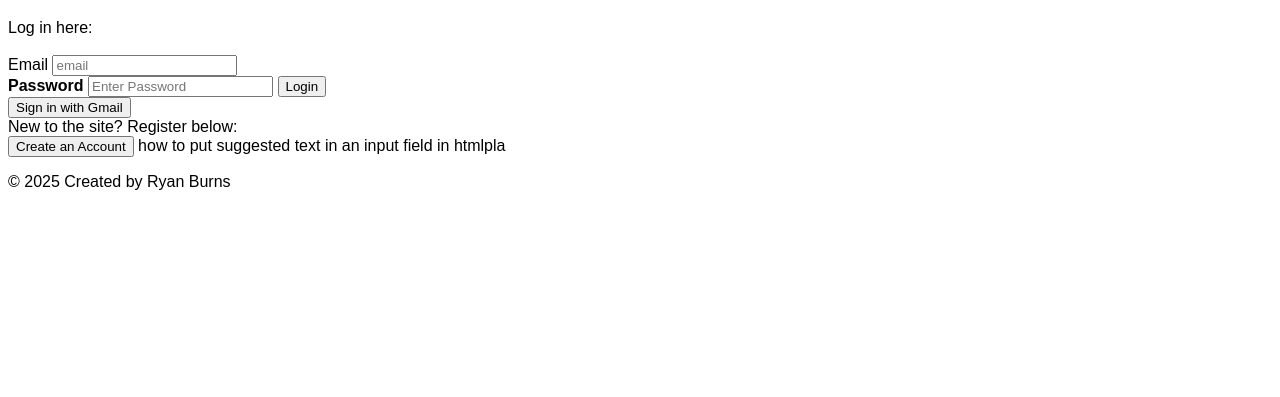
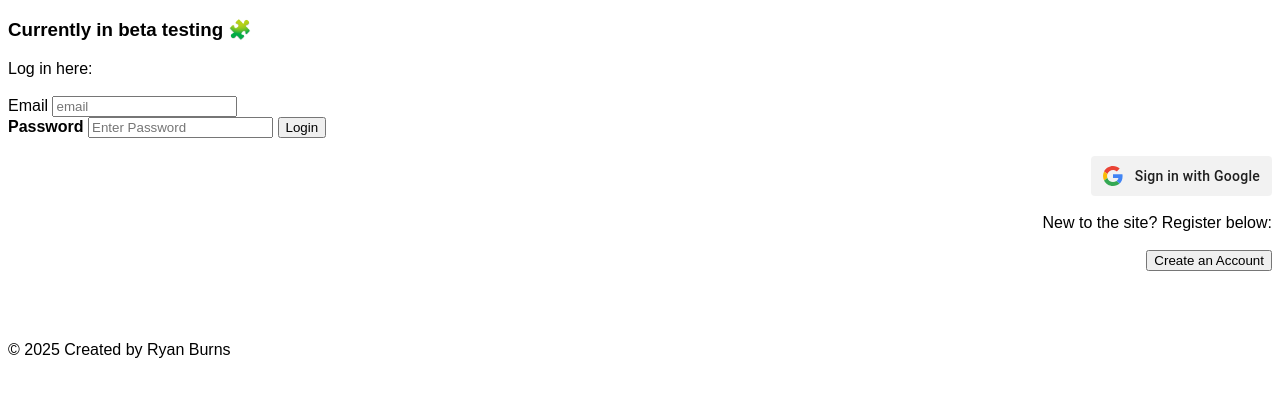
Before and after one commit to ryanbcommits/shopping-list-app, a website built with Vite: page index.html in a window 1280 px wide. Shown: the part 61-458 px from the top of the page. Built offline with nearby package versions, Linux system fonts and the light colour scheme; some packages are replaced by stand-ins of ours; no server answers.

Commit message:
Starting to implement css and flexbox application. Also changed button to Google

```diff
--- a/index.html
+++ b/index.html
@@ -10,6 +10,7 @@
 <body>
     <!-- This is the login page befoer the homepage-->
     <h1>Welcome to the Shopping List App!</h1>
+    <h3>Currently in beta testing 🧩</h3>
     <div>Log in here:</div>
     <br>
     <form id="loginForm">
@@ -21,17 +22,48 @@
             <input type="password" id="password" placeholder="Enter Password" name="psw" required autocomplete="current-password">
 
             <button type="submit" id="submit">Login</button>
+
+
             <!--<span class="psw"><a href="#">forgot password?</a></span>-->
 
         </div>
     </form>
-    <button type="button" id="gmail">Sign in with Gmail</button>
+    <!--<button type="button" id="gmail">Sign in with Gmail</button>-->
     <br>
-    <div>New to the site? Register below:</div>
-    <button id="signUp">Create an Account</button>
+    <!--Below will be the new google button
+        Which is in line with Google's branding guidelines. See https://developers.google.com/identity/branding-guidelines
+    -->
+    <div class="container">
+        <button class="gsi-material-button" type="button" id="gmail">
+            <div class="gsi-material-button-state"></div>
+            <div class="gsi-material-button-content-wrapper">
+                <div class="gsi-material-button-icon">
+                <svg version="1.1" xmlns="http://www.w3.org/2000/svg" viewBox="0 0 48 48" xmlns:xlink="http://www.w3.org/1999/xlink" style="display: block;">
+                    <path fill="#EA4335" d="M24 9.5c3.54 0 6.71 1.22 9.21 3.6l6.85-6.85C35.9 2.38 30.47 0 24 0 14.62 0 6.51 5.38 2.56 13.22l7.98 6.19C12.43 13.72 17.74 9.5 24 9.5z"></path>
+                    <path fill="#4285F4" d="M46.98 24.55c0-1.57-.15-3.09-.38-4.55H24v9.02h12.94c-.58 2.96-2.26 5.48-4.78 7.18l7.73 6c4.51-4.18 7.09-10.36 7.09-17.65z"></path>
+                    <path fill="#FBBC05" d="M10.53 28.59c-.48-1.45-.76-2.99-.76-4.59s.27-3.14.76-4.59l-7.98-6.19C.92 16.46 0 20.12 0 24c0 3.88.92 7.54 2.56 10.78l7.97-6.19z"></path>
+                    <path fill="#34A853" d="M24 48c6.48 0 11.93-2.13 15.89-5.81l-7.73-6c-2.15 1.45-4.92 2.3-8.16 2.3-6.26 0-11.57-4.22-13.47-9.91l-7.98 6.19C6.51 42.62 14.62 48 24 48z"></path>
+                    <path fill="none" d="M0 0h48v48H0z"></path>
+                </svg>
+                </div>
+                <span class="gsi-material-button-contents">Sign in with Google</span>
+                <span style="display: none;">Sign in with Google</span>
+            </div>
+        </button>
+    </div>
+    <!--above will be the new google button-->
+    <br>
+    <div class="container">
+        <div>New to the site? Register below:</div>
+    </div>
+    <br>
+    <div class="container">
+        <button id="signUp">Create an Account</button>
+    </div>
 
 
-    <!--Modal content retreived from https://www.w3schools.com/howto/tryit.asp?filename=tryhow_css_modal2    -->how to put suggested text in an input field in htmlpla
+
+    <!--Modal content retreived from https://www.w3schools.com/howto/tryit.asp?filename=tryhow_css_modal2    -->
 
     <!--The Registration Modal-->
     <div id="myModal" class="modal">
@@ -76,8 +108,10 @@
                 </div>
             </div>
         </div>
-
     </div>
+    <br>
+    <br>
+    <br>
     <script type="module" src="login.js"></script>
     <p>&copy; 2025 Created by Ryan Burns</p>
 </body>
--- a/styles.css
+++ b/styles.css
@@ -1,4 +1,123 @@
 body {font-family: Arial, Helvetica, sans-serif;}
+
+.container {
+  display: flex;
+  justify-content: flex-end;
+}
+
+.gsi-material-button {
+  -moz-user-select: none;
+  -webkit-user-select: none;
+  -ms-user-select: none;
+  -webkit-appearance: none;
+  background-color: #f2f2f2;
+  background-image: none;
+  border: none;
+  -webkit-border-radius: 4px;
+  border-radius: 4px;
+  -webkit-box-sizing: border-box;
+  box-sizing: border-box;
+  color: #1f1f1f;
+  cursor: pointer;
+  font-family: 'Roboto', arial, sans-serif;
+  font-size: 14px;
+  height: 40px;
+  letter-spacing: 0.25px;
+  outline: none;
+  overflow: hidden;
+  padding: 0 12px;
+  position: relative;
+  text-align: center;
+  -webkit-transition: background-color .218s, border-color .218s, box-shadow .218s;
+  transition: background-color .218s, border-color .218s, box-shadow .218s;
+  vertical-align: middle;
+  white-space: nowrap;
+  width: auto;
+  max-width: 400px;
+  min-width: min-content;
+}
+
+.gsi-material-button .gsi-material-button-icon {
+  height: 20px;
+  margin-right: 12px;
+  min-width: 20px;
+  width: 20px;
+}
+
+.gsi-material-button .gsi-material-button-content-wrapper {
+  -webkit-align-items: center;
+  align-items: center;
+  display: flex;
+  -webkit-flex-direction: row;
+  flex-direction: row;
+  -webkit-flex-wrap: nowrap;
+  flex-wrap: nowrap;
+  height: 100%;
+  justify-content: space-between;
+  position: relative;
+  width: 100%;
+}
+
+.gsi-material-button .gsi-material-button-contents {
+  -webkit-flex-grow: 1;
+  flex-grow: 1;
+  font-family: 'Roboto', arial, sans-serif;
+  font-weight: 500;
+  overflow: hidden;
+  text-overflow: ellipsis;
+  vertical-align: top;
+}
+
+.gsi-material-button .gsi-material-button-state {
+  -webkit-transition: opacity .218s;
+  transition: opacity .218s;
+  bottom: 0;
+  left: 0;
+  opacity: 0;
+  position: absolute;
+  right: 0;
+  top: 0;
+}
+
+.gsi-material-button:disabled {
+  cursor: default;
+  background-color: #ffffff61;
+}
+
+.gsi-material-button:disabled .gsi-material-button-state {
+  background-color: #1f1f1f1f;
+}
+
+.gsi-material-button:disabled .gsi-material-button-contents {
+  opacity: 38%;
+}
+
+.gsi-material-button:disabled .gsi-material-button-icon {
+  opacity: 38%;
+}
+
+.gsi-material-button:not(:disabled):active .gsi-material-button-state,
+.gsi-material-button:not(:disabled):focus .gsi-material-button-state {
+  background-color: #001d35;
+  opacity: 12%;
+}
+
+.gsi-material-button:not(:disabled):hover {
+  -webkit-box-shadow: 0 1px 2px 0 rgba(60, 64, 67, .30), 0 1px 3px 1px rgba(60, 64, 67, .15);
+  box-shadow: 0 1px 2px 0 rgba(60, 64, 67, .30), 0 1px 3px 1px rgba(60, 64, 67, .15);
+}
+
+.gsi-material-button:not(:disabled):hover .gsi-material-button-state {
+  background-color: #001d35;
+  opacity: 8%;
+}
+
+
+
+
+
+/*end of google
+
 
 /* The Modal (background) */
 .modal {
```
